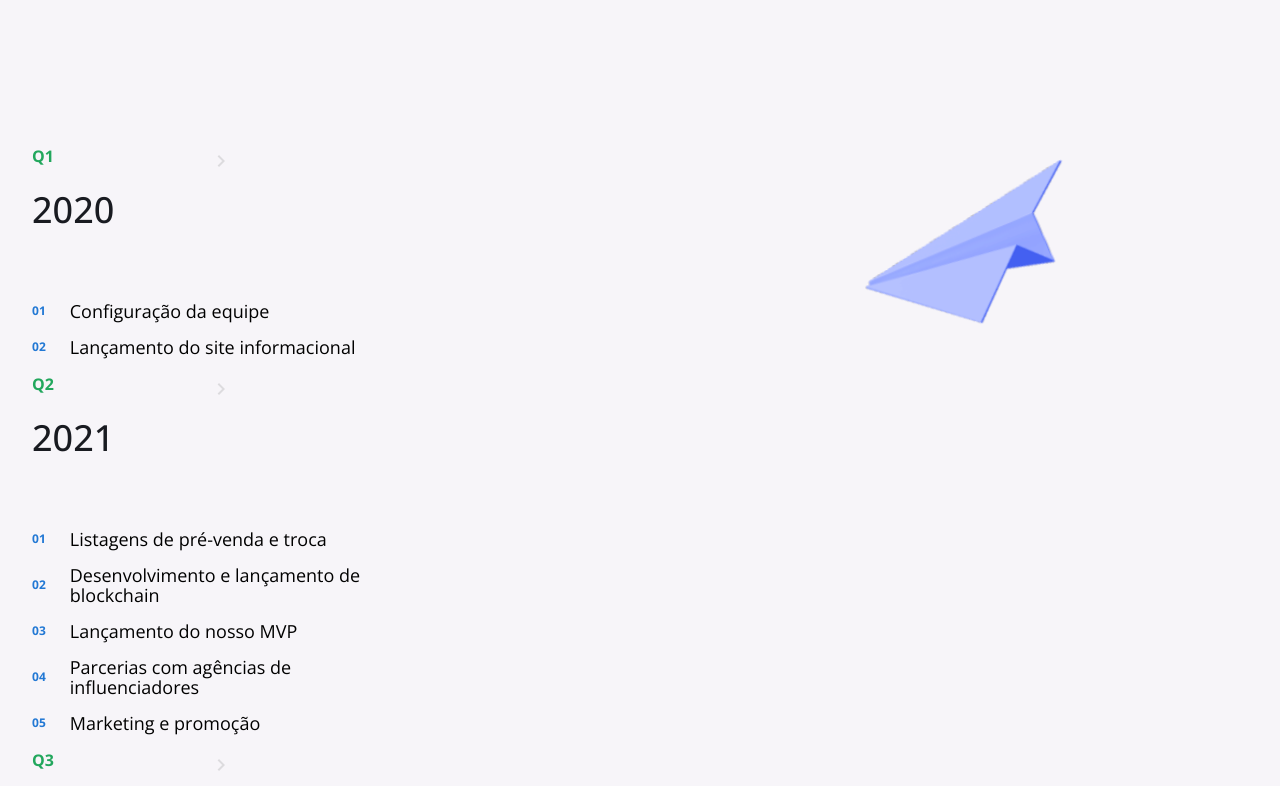
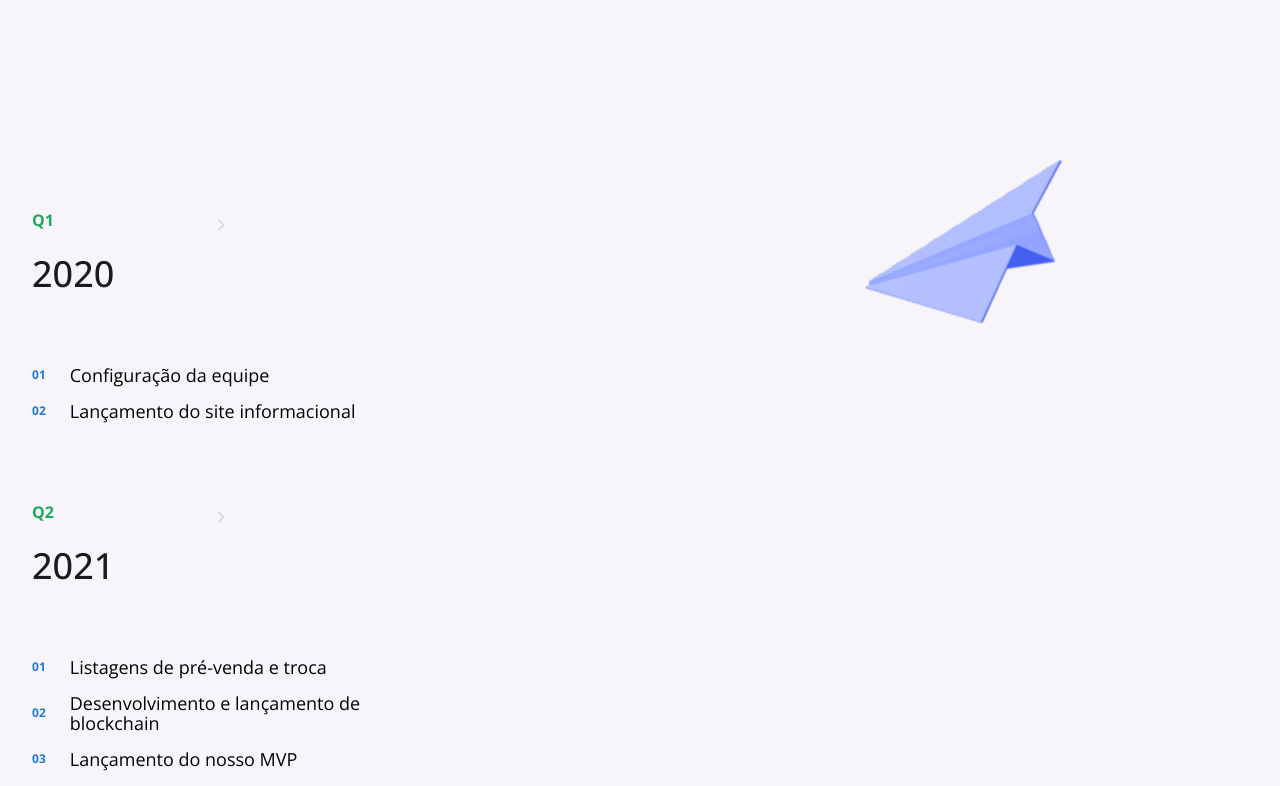
Before and after one commit to valvanogabryel/landing_pages, a React (Vite) app in the folder tokners/: page / in a window 1280 px wide. Shown: the part 2700-3486 px from the top of the page. Built offline with nearby package versions, Linux system fonts and the light colour scheme.

Commit message:
Update TimelineChart.tsx

```diff
--- a/tokners/src/components/TimelineChart.tsx
+++ b/tokners/src/components/TimelineChart.tsx
@@ -23,7 +23,7 @@ const TimelineWrapper = styled.div`
 const TimelineHeader = styled.div`
   line-height: 54px;
   position: relative;
-  margin-bottom: 4rem;
+  margin: 4rem auto;
 
   span {
     font-size: 16px;
```
